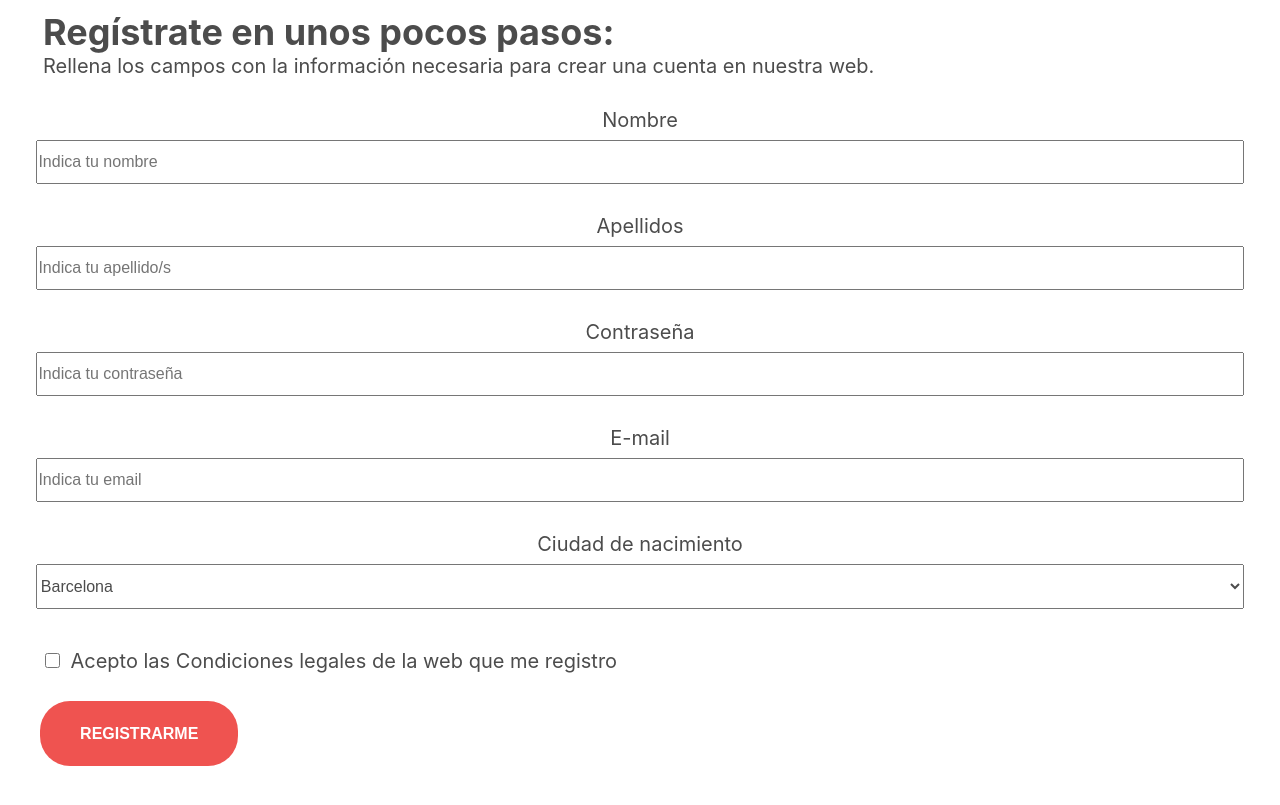
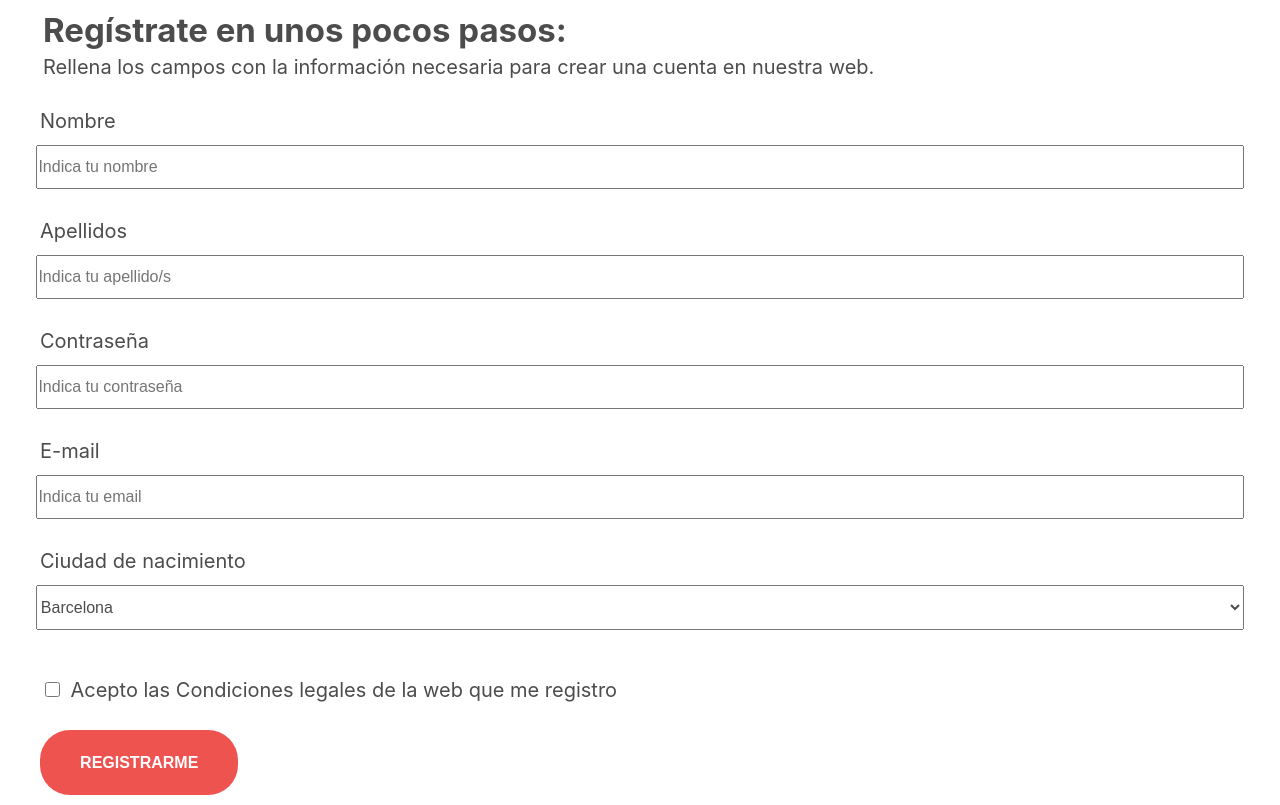
Before and after one commit to chipiriguino/turisjobs-form, a React (Create React App) app: page / in a window 1280 px wide. Built offline with nearby package versions, Linux system fonts and the light colour scheme.

Commit message:
inputs align ok CSS 100%

```diff
--- a/src/App.css
+++ b/src/App.css
@@ -6,10 +6,11 @@
   font-size: 16px;
 }
 h1 {
-  font-size: 36px;
+  font-size: 33px;
 }
 p {
   font-size: 20px;
+  padding-top: 5px;
 }
 .text-pre-form {
   margin: 10px 0 15px 43px;
@@ -20,22 +21,25 @@ p {
   padding-bottom: 30px;
   display: flex;
   align-items: center;
-  justify-content: left;
 }
 label {
   font-size: 20px;
   margin-bottom: 8px;
-
+}
+.name-label{
+  margin-left: 40px;
 }
 input {
   width: 94%;
   height: 40px;
   color: #4c4c4c;
+  margin-top: 12px;
 }
 select {
   width: 94.4%;
   height: 45px;
   color: #4c4c4c;
+  margin-top: 12px;
 }
 form {
   margin-top: 30px;
@@ -54,6 +58,7 @@ form {
   color: white;
   font-weight: bold;
   margin-top: 20px;
+  margin-bottom: 10px;
 }
 .align-button {
   display: flex;
@@ -61,6 +66,8 @@ form {
   margin-left: 40px;
   margin-top: 10px;
 }
+/* ::-webkit-input-placeholder { padding-left: 6px;font-size: 20px; } */
+
 @media screen and (max-width: 700px) {
   h1 {
     font-size: 23px;
@@ -86,4 +93,8 @@ form {
   label {
     font-size: 12px;
   }
+  .name-label{
+    margin-left: 14px;
+    font-size: 16px;
+  }
 }
--- a/src/Form.jsx
+++ b/src/Form.jsx
@@ -66,37 +66,41 @@ class Form extends Component {
           <p>Rellena los campos con la información necesaria para crear una cuenta en nuestra web.</p>
           </div>
         <form onSubmit={this.handleFormSubmit}>
+        <label className="name-label">Nombre</label>
           <div className="labels-align">
-          <label>Nombre</label><input  type="text" name="fullname" placeholder="Indica tu nombre" value={fullname}  onChange={e => this.handleChange(e)}  required/>
+          <input  type="text" name="fullname" placeholder="Indica tu nombre" value={fullname}  onChange={e => this.handleChange(e)}  required/>
               {this.state.isError.fullname.length > 0 && (
               <span >{this.state.isError.fullname}</span>
               )}
           </div>
+          <label className="name-label">Apellidos</label>
           <div className="labels-align" >
-          <label>Apellidos</label><input  type="text" name="lastname" placeholder="Indica tu apellido/s" value={lastname}  onChange={e => this.handleChange(e)}  required/>
+          <input  type="text" name="lastname" placeholder="Indica tu apellido/s" value={lastname}  onChange={e => this.handleChange(e)}  required/>
               {this.state.isError.lastname.length > 0 && (
               <span >{this.state.isError.lastname}</span>
               )}
           </div>
+          <label className="name-label">Contraseña</label>
           <div className="labels-align" >
-          <label>Contraseña</label><input type="password" name="password" placeholder="Indica tu contraseña" value={password}  onChange={e => this.handleChange(e)}  required/>
+          <input type="password" name="password" placeholder="Indica tu contraseña" value={password}  onChange={e => this.handleChange(e)}  required/>
               {this.state.isError.lastname.length > 0 && (
               <span >{this.state.isError.lastname}</span>
               )}
           </div>
+          <label className="name-label">E-mail</label>
           <div className="labels-align" >
-              <label>E-mail</label><input  type="email" name="email" placeholder="Indica tu email" value={email} onChange={this.handleChange} required/>
+              <input  type="email" name="email" placeholder="Indica tu email" value={email} onChange={this.handleChange} required/>
               {this.state.isError.email.length > 0 && (
               <span >{this.state.isError.email}</span>
               )}
           </div>
-
+          <label className="name-label">Ciudad de nacimiento</label>
           <div className="labels-align">
-          <label>Ciudad de nacimiento</label><select name="select" placeholder="Selecciona tu ciudad de nacimiento">
-  <option value="value1">Madrid</option>
-  <option value="value2" selected>Barcelona</option>
-  <option value="value3">Valencia</option>
-  <option value="value4">Sevilla</option>
+          <select name="select" placeholder="Selecciona tu ciudad de nacimiento">
+  <option value="Madrid">Madrid</option>
+  <option value="Barcelona" selected>Barcelona</option>
+  <option value="Valencia">Valencia</option>
+  <option value="Sevilla">Sevilla</option>
 </select>
 </div>
 <div className="align-button">
@@ -104,7 +108,7 @@ class Form extends Component {
           <div >
           {this.state.warning !== '' }
           <div>
-          <input onClick = {this.fullname} className="button"
+          <input onClick={()=>{alert(this.fullname+ " te has registrado con éxito")}} className="button"
                 type="submit"
                 value="REGISTRARME"
               />
```
